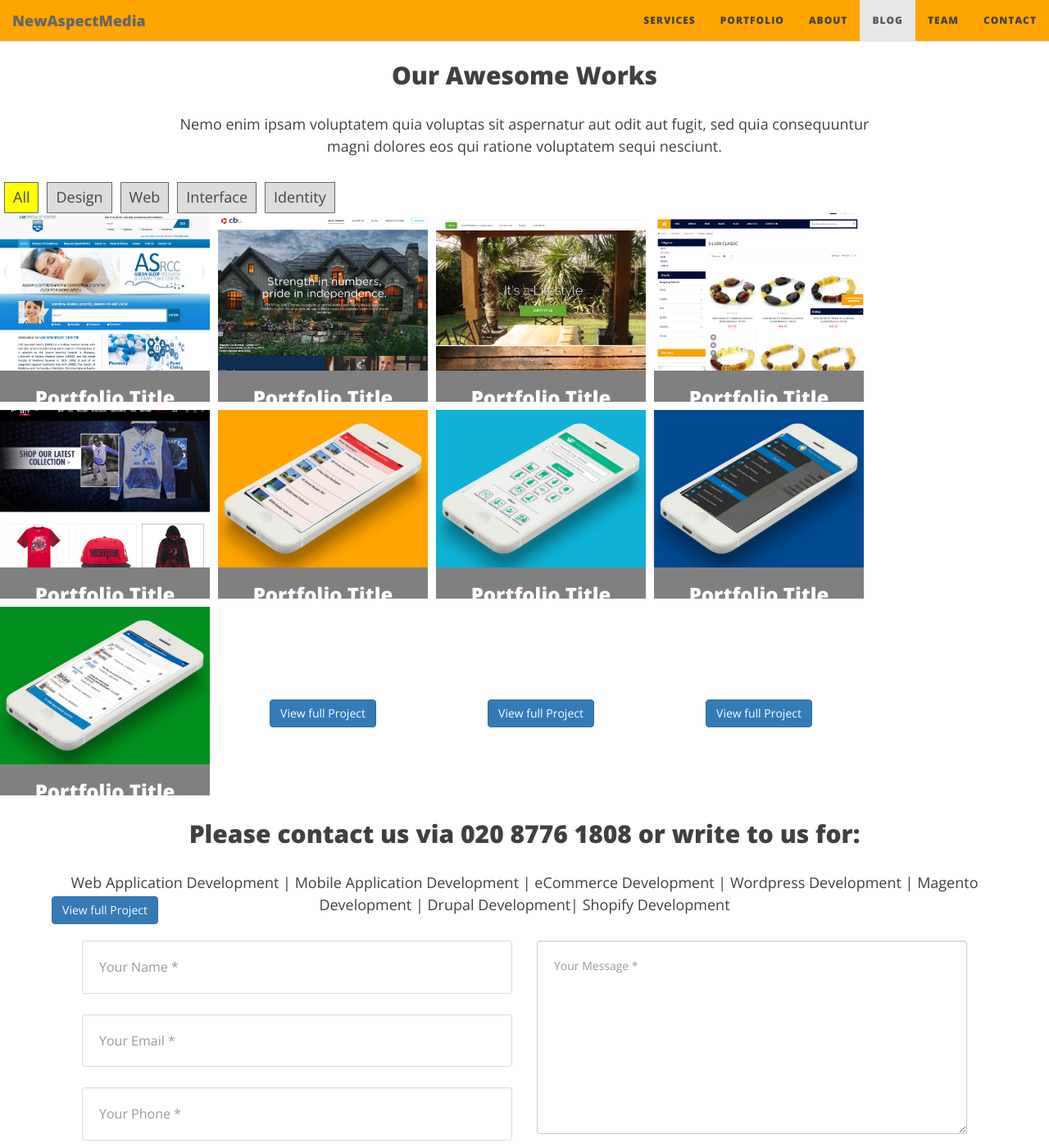
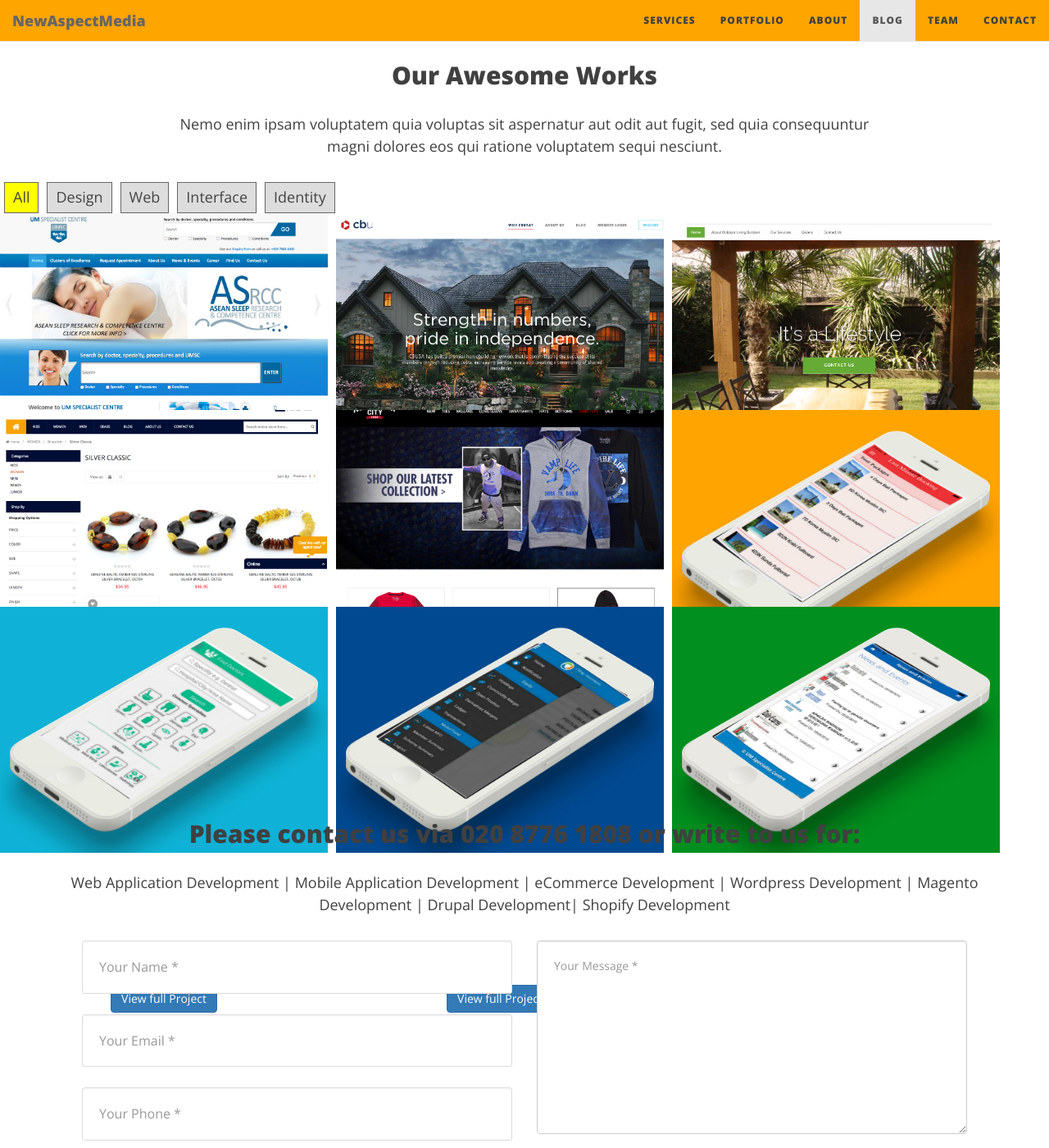
Before and after one commit to newmedia77/appxnam, a Jekyll site: the page built from index.html, in a window 1280 px wide and 1400 px high, scrolled down 3529 px. Shown: the whole window at 82% size. Built offline with Jekyll 4.4.1, drawn with Linux system fonts in a browser that asks for light colours; nearby versions of some CDN libraries; the list of posts is cut into pages by our own code.

Commit message:
andreas
portfolio-item

```diff
--- a/css/style.css
+++ b/css/style.css
@@ -621,7 +621,7 @@
 #filter a.active {background: yellow;}
 
 #grid {clear: both; position: relative}
-.portfolio-item {width: 20%; height: 230px; background: grey; float: left; margin-right: 10px; margin-bottom: 10px; color: #fff; font-size: 60px; text-align: center; line-height: 230px; cursor: default;}
+.portfolio-item {height: 230px; background: grey; float: left; margin-right: 10px; margin-bottom: 10px; color: #fff; font-size: 60px; text-align: center; line-height: 230px; cursor: default;}
 
 /* =-=-=-=-=-=-= Case study section =-=-=-=-=-=-= */
 
```
